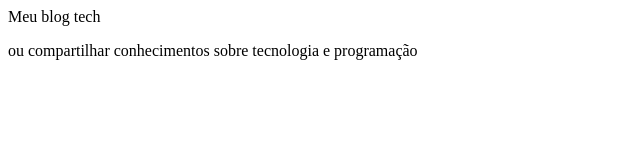
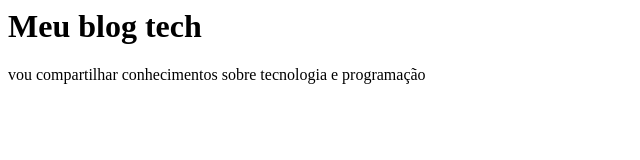
Before and after one commit to mjoao11-oss/pagina-ueb, a plain HTML site: page index.html in a window 1280 px wide. Shown: the whole page, without its empty margins (0-640 px from the left). Drawn offline with Linux system fonts and the light colour scheme.

Commit message:
joaomatheus

```diff
--- a/index.html
+++ b/index.html
@@ -1,2 +1,3 @@
-<p>Meu blog tech</p>
-<p></p>ou compartilhar conhecimentos sobre tecnologia e programação</p>
+<h1>Meu blog tech</h1>
+<p></p>vou compartilhar conhecimentos sobre tecnologia e
+programação</p>
```
